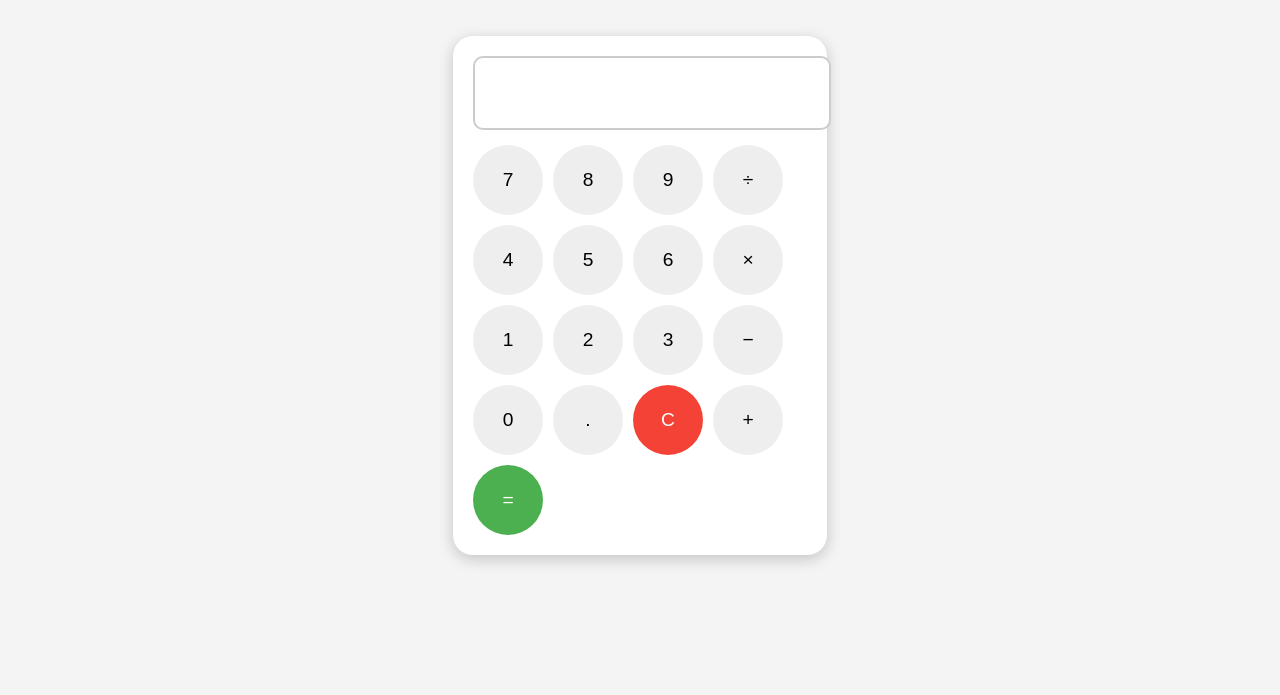
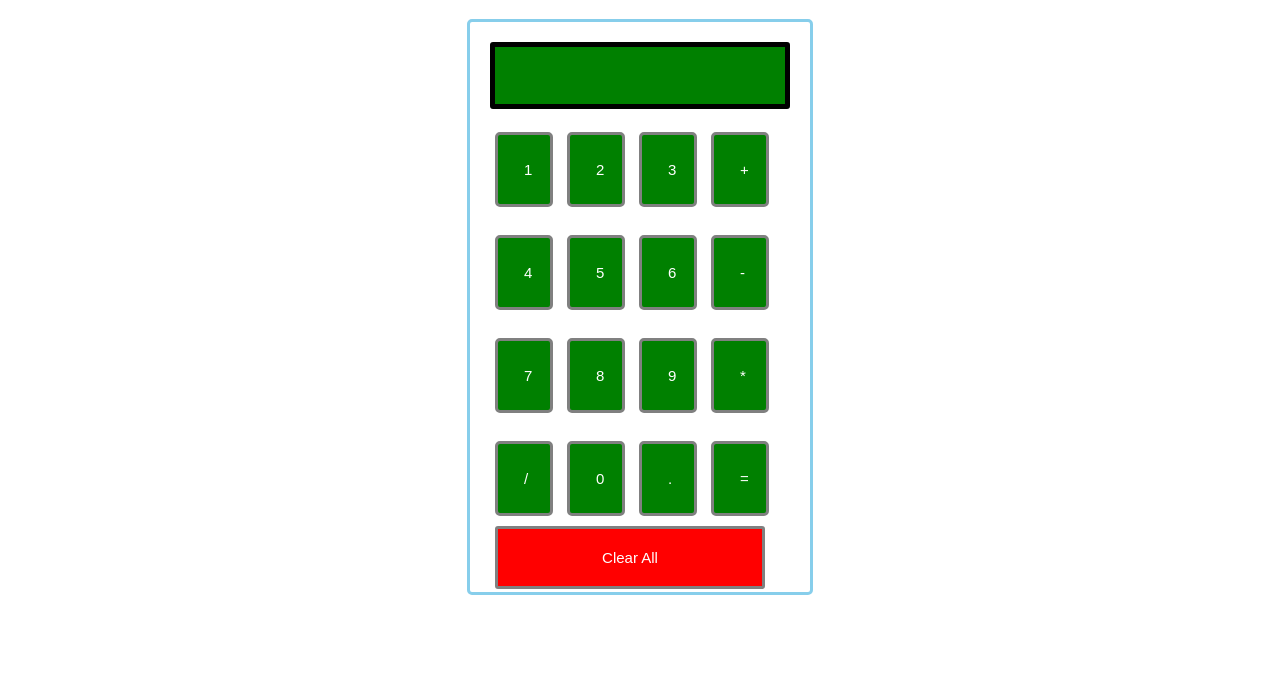
Before and after one commit to Vesile4/PWA, a plain HTML site: page index.html in a window 1280 px wide. Shown: the part 105-800 px from the top of the page. Drawn offline with Linux system fonts and the light colour scheme.

Commit message:
Update index.html

```diff
--- a/index.html
+++ b/index.html
@@ -1,119 +1,113 @@
+<!-- Create a simple Program to build the Calculator in JavaScript using with HTML and CSS web languages. -->
 <!DOCTYPE html>
-<html lang="nl">
+<html lang = "en">
 <head>
-  <meta charset="UTF-8">
-  <title>Rekenmachine</title>
+<title> JavaScript Calculator </title>
+<link rel="manifest" href="src/manifest.json">
+
 <style>
-    body {
-      font-family: Arial, sans-serif;
-      display: flex;
-      justify-content: center;
-      align-items: center;
-      height: 100vh;
-      background: #f4f4f4;
-      margin: 0;
-    }
-    .calculator {
-      background: #fff;
-      padding: 20px;
-      border-radius: 20px;
-      box-shadow: 0 4px 15px rgba(0,0,0,0.2);
-    }
-    #result {
-      width: 100%;
-      height: 50px;
-      font-size: 1.5rem;
-      margin-bottom: 15px;
-      text-align: right;
-      padding: 10px;
-      border: 2px solid #ccc;
-      border-radius: 10px;
-    }
-    .buttons {
-      display: grid;
-      grid-template-columns: repeat(4, 70px);
-      gap: 10px;
-    }
-    button {
-      height: 70px;
-      width: 70px;
-      font-size: 1.2rem;
-      border: none;
-      border-radius: 50%; /* ronde knoppen */
-      background: #eee;
-      cursor: pointer;
-      transition: background 0.2s;
-    }
-    button:hover {
-      background: #ddd;
-    }
-    .equal {
-      grid-column: span 2;
-      border-radius: 35px; /* ovaal */
-      background: #4caf50;
+h1 {
+    text-align: center;
+    padding: 22px;
+    background-color: skyblue;
     color: white;
     }
-    .equal:hover {
-      background: #45a049;
+
+#clear{
+width: 270px;
+border: 3px solid gray;
+    border-radius: 3px;
+    padding: 20px;
+    background-color: red;
 }
-    .clear {
-      background: #f44336;
+
+.formstyle
+{
+width: 300px;
+height: 530px;
+margin: auto;
+border: 3px solid skyblue;
+border-radius: 5px;
+padding: 20px;
+}
+
+
+
+input
+{
+width: 20px;
+background-color: green;
 color: white;
+border: 3px solid gray;
+    border-radius: 5px;
+    padding: 26px;
+    margin: 5px;
+    font-size: 15px;
 }
-    .clear:hover {
-      background: #d32f2f;
+
+
+#calc{
+width: 250px;
+border: 5px solid black;
+    border-radius: 3px;
+    padding: 20px;
+    margin: auto;
 }
+
 </style>
+
 </head>
 <body>
-  <div class="calculator">
-    <input type="text" id="result" readonly>
-    <div class="buttons">
-      <button onclick="appendValue('7')">7</button>
-      <button onclick="appendValue('8')">8</button>
-      <button onclick="appendValue('9')">9</button>
-      <button onclick="appendValue('/')">÷</button>
 
-      <button onclick="appendValue('4')">4</button>
-      <button onclick="appendValue('5')">5</button>
-      <button onclick="appendValue('6')">6</button>
-      <button onclick="appendValue('*')">×</button>
+<h1> Calculator Program in JavaScript </h1>
+<div class= "formstyle">
+<form name = "form1">
 
-      <button onclick="appendValue('1')">1</button>
-      <button onclick="appendValue('2')">2</button>
-      <button onclick="appendValue('3')">3</button>
-      <button onclick="appendValue('-')">−</button>
+    <!-- This input box shows the button pressed by the user in calculator. -->
+  <input id = "calc" type ="text" name = "answer"> <br> <br>
+  <!-- Display the calculator button on the screen. -->
+  <!-- onclick() function display the number prsses by the user. -->
+  <input type = "button" value = "1" onclick = "form1.answer.value += '1' ">
+  <input type = "button" value = "2" onclick = "form1.answer.value += '2' ">
+  <input type = "button" value = "3" onclick = "form1.answer.value += '3' ">
+   <input type = "button" value = "+" onclick = "form1.answer.value += '+' ">
+  <br> <br>
 
-      <button onclick="appendValue('0')">0</button>
-      <button onclick="appendValue('.')">.</button>
-      <button class="clear" onclick="clearResult()">C</button>
-      <button onclick="appendValue('+')">+</button>
+  <input type = "button" value = "4" onclick = "form1.answer.value += '4' ">
+  <input type = "button" value = "5" onclick = "form1.answer.value += '5' ">
+  <input type = "button" value = "6" onclick = "form1.answer.value += '6' ">
+  <input type = "button" value = "-" onclick = "form1.answer.value += '-' ">
+  <br> <br>
 
-      <button class="equal" onclick="calculate()">=</button>
+  <input type = "button" value = "7" onclick = "form1.answer.value += '7' ">
+  <input type = "button" value = "8" onclick = "form1.answer.value += '8' ">
+  <input type = "button" value = "9" onclick = "form1.answer.value += '9' ">
+  <input type = "button" value = "*" onclick = "form1.answer.value += '*' ">
+  <br> <br>
+
+
+  <input type = "button" value = "/" onclick = "form1.answer.value += '/' ">
+  <input type = "button" value = "0" onclick = "form1.answer.value += '0' ">
+    <input type = "button" value = "." onclick = "form1.answer.value += '.' ">
+    <!-- When we click on the '=' button, the onclick() shows the sum results on the calculator screen. -->
+  <input type = "button" value = "=" onclick = "form1.answer.value = eval(form1.answer.value) ">
+  <br>
+  <!-- Display the Cancel button and erase all data entered by the user. -->
+  <input type = "button" value = "Clear All" onclick = "form1.answer.value = ' ' " id= "clear" >
+  <br>
+
+</form>
 </div>
-  </div>
-
 <script>
-    const result = document.getElementById("result");
-
-    function appendValue(value) {
-      result.value += value;
-    }
-
-    function clearResult() {
-      result.value = "";
-    }
-
-    function calculate() {
-      try {
-        if (result.value.trim() === "") {
-          result.value = "";
-          return;
-        }
-        result.value = Function('"use strict";return (' + result.value + ')')();
-      } catch (e) {
-        result.value = "Fout";
-      }
+    if ("serviceWorker" in navigator) {
+        console.log("Service Worker supported");
+        navigator.serviceWorker.register("./sw.js").then(ServiceWorkerRegistration => {
+            console.log("SW Registered");
+            console.log(ServiceWorkerRegistration);
+        }).catch(error => {
+            console.log("SW Registration failed");
+            console.log(error);
+        })
     }
 </script>
 </body>
```
Lines whose indentation alone changed are shown as unchanged.
